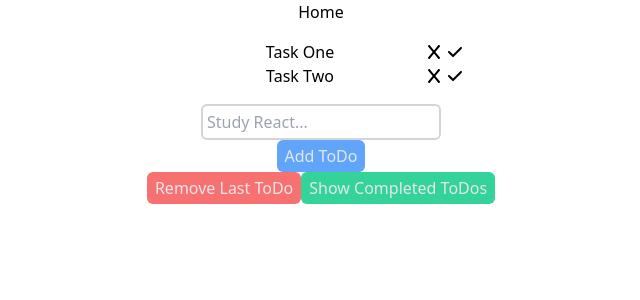
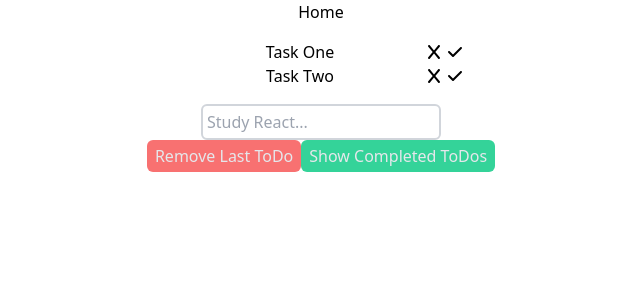
Before and after one commit to ASproson/react-challenges, a React (Create React App) app: page /todos in a window 1280 px wide. Shown: the top 300 px of the page, without its empty margins (319-959 px from the left). Built offline with nearby package versions, Linux system fonts and the light colour scheme.

Commit message:
Removes add to do

```diff
--- a/src/components/todos/ToDoInput.tsx
+++ b/src/components/todos/ToDoInput.tsx
@@ -1,5 +1,4 @@
 import { useState } from 'react';
-import { Button } from './Button';
 import { PLACEHOLDER_SUGGESTIONS } from './lib/PLACEHOLDER_SUGGESTIONS';
 
 interface ToDoInputProps {
@@ -33,14 +32,6 @@ export const ToDoInput = ({ newToDo, setNewToDo, addToDo }: ToDoInputProps) => {
         onChange={(e) => setNewToDo(e.target.value)}
         onKeyDown={(e) => e.key === 'Enter' && addToDo(newToDo)}
       />
-      <div>
-        <Button
-          onClick={() => addToDo(newToDo)}
-          customStyling="bg-blue-400 px-2 p-1 rounded-md text-gray-200"
-        >
-          Add ToDo
-        </Button>
-      </div>
     </div>
   );
 };
```
